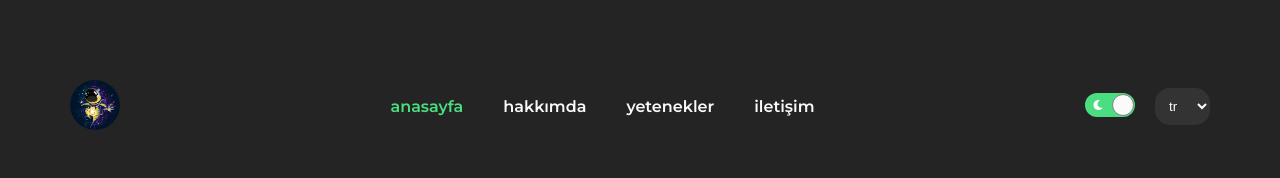
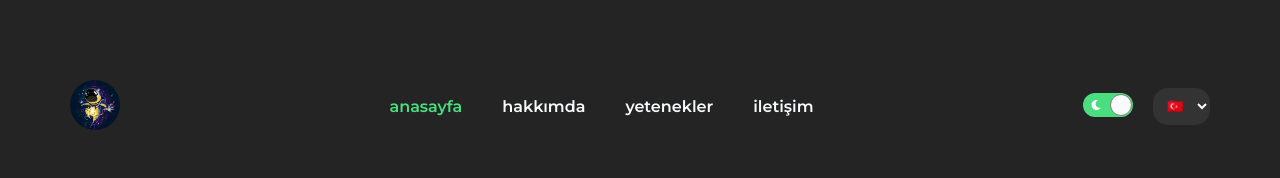
Before and after one commit to guleroglu/portfolio, a React (Vite) app: page / in a window 1280 px wide. Shown: the top 178 px of the page. Built offline with nearby package versions, Linux system fonts and the light colour scheme.

Commit message:
updated ToggleLanguage.jsx

```diff
--- a/src/components/ToggleLanguage/ToggleLanguage.jsx
+++ b/src/components/ToggleLanguage/ToggleLanguage.jsx
@@ -12,8 +12,8 @@ const ToggleLanguage = () => {
   return (
     <div>
       <select className="languageSelect" onChange={handleLanguage}>
-        <option value="tr">tr</option>
-        <option value="en">en</option>
+        <option value="tr">&#x1F1F9;&#x1F1F7;</option>
+        <option value="en">&#x1F1EC;&#x1F1E7;</option>
       </select>
     </div>
   );
```
